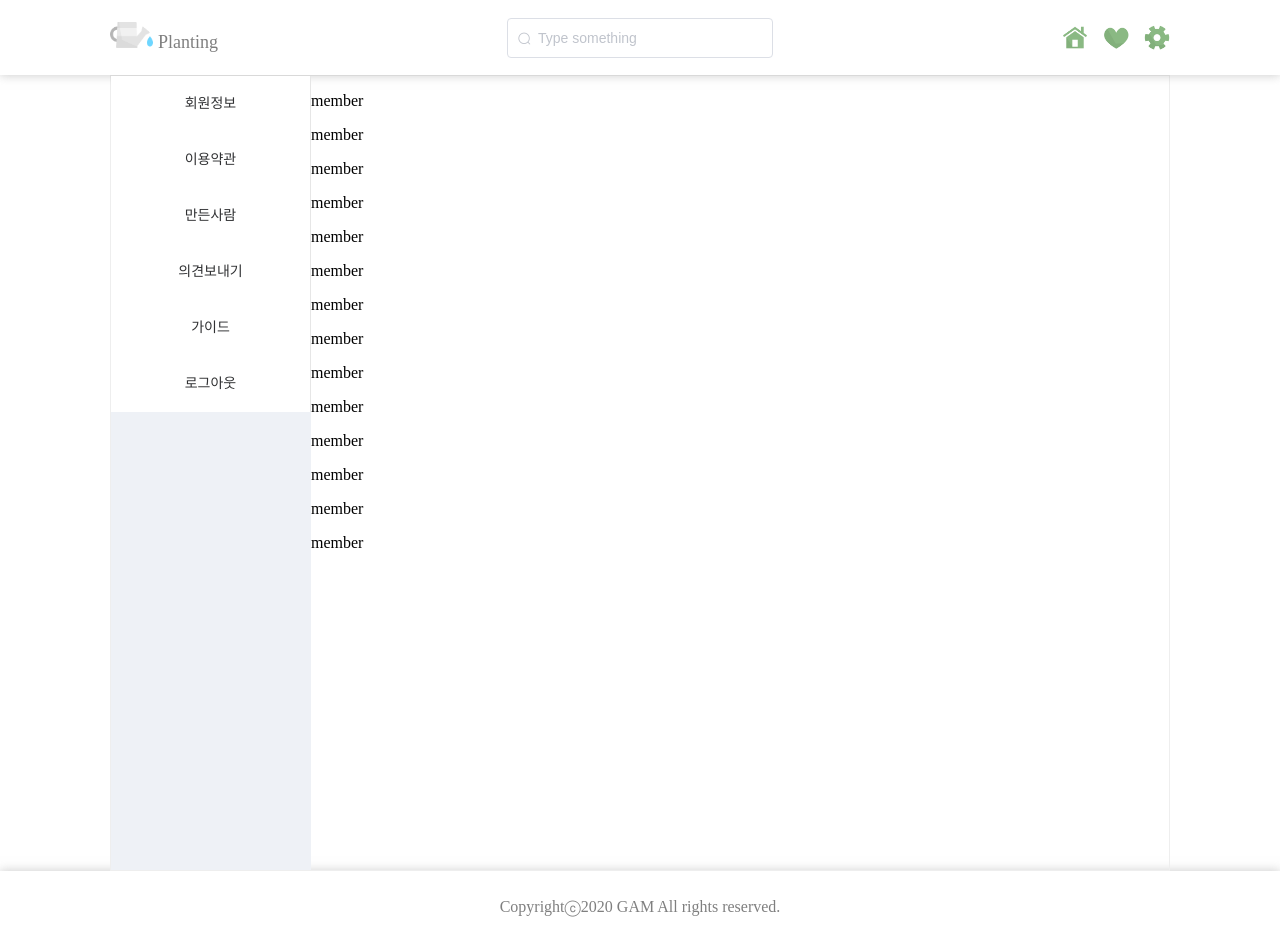
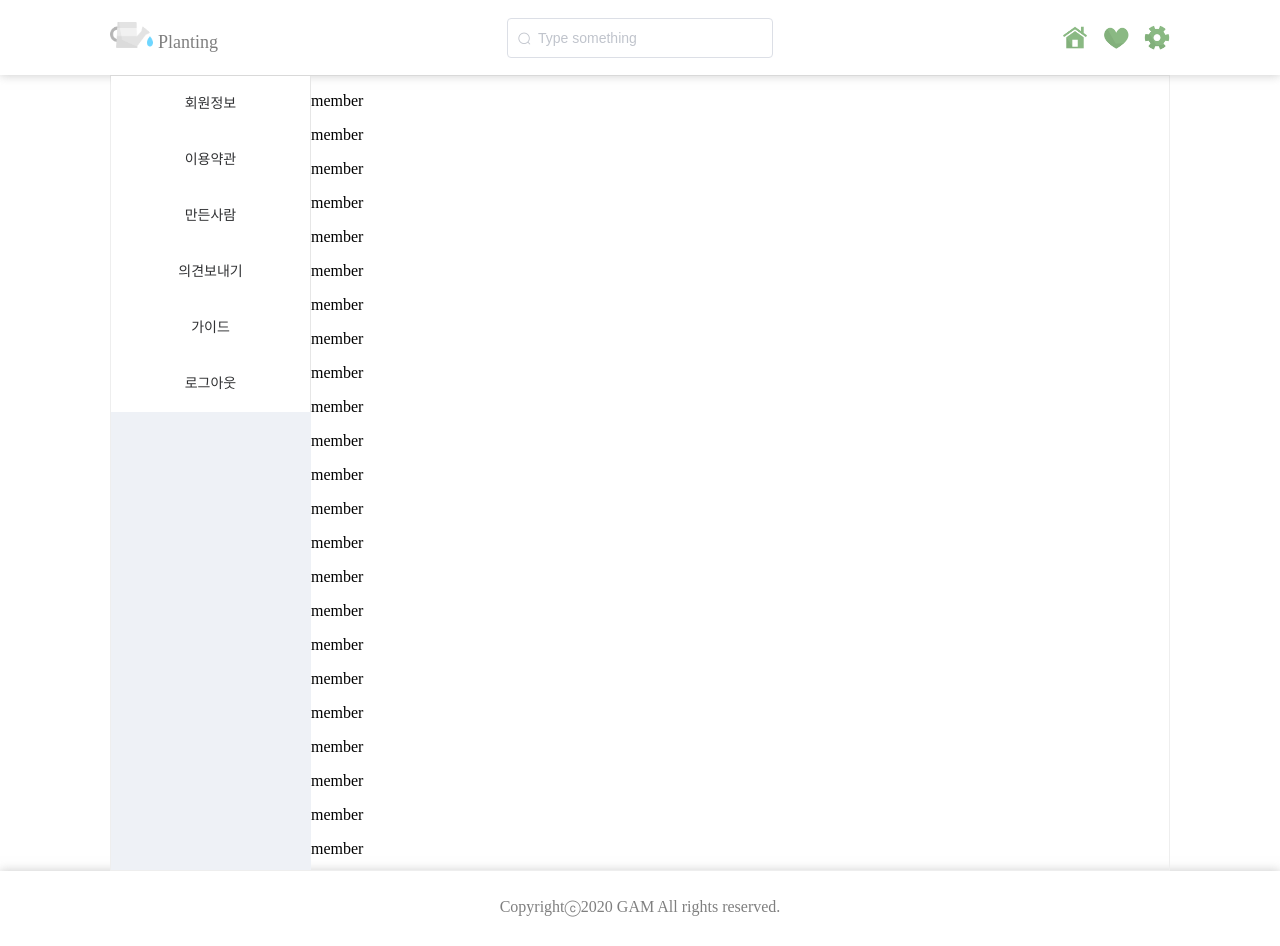
Before and after one commit to ga-m/planting-front, a Vue app: page /home/setting/member in a window 1280 px wide. Built offline with nearby package versions, Linux system fonts and the light colour scheme.

Commit message:
setting 라우팅 영역 스크롤

```diff
--- a/src/views/Member.vue
+++ b/src/views/Member.vue
@@ -1,5 +1,25 @@
 <template>
   <section>
+    <p>member</p>
+    <p>member</p>
+    <p>member</p>
+    <p>member</p>
+    <p>member</p>
+    <p>member</p>
+    <p>member</p>
+    <p>member</p>
+    <p>member</p>
+    <p>member</p>
+    <p>member</p>
+    <p>member</p>
+    <p>member</p>
+    <p>member</p>
+    <p>member</p>
+    <p>member</p>
+    <p>member</p>
+    <p>member</p>
+    <p>member</p>
+    <p>member</p>
     <p>member</p>
     <p>member</p>
     <p>member</p>
--- a/src/views/Setting.vue
+++ b/src/views/Setting.vue
@@ -12,7 +12,9 @@
         </el-menu>
       </el-aside>
       <el-container style="width: 100%; height: 100%;">
-        <router-view></router-view>
+        <section class="setting-content">
+          <router-view></router-view>
+        </section>
       </el-container>
     </el-container>
   </section>
@@ -36,4 +38,8 @@ export default {};
 .el-menu-item {
   text-align: center;
 }
+
+.setting-content {
+  overflow: auto;
+}
 </style>
```
